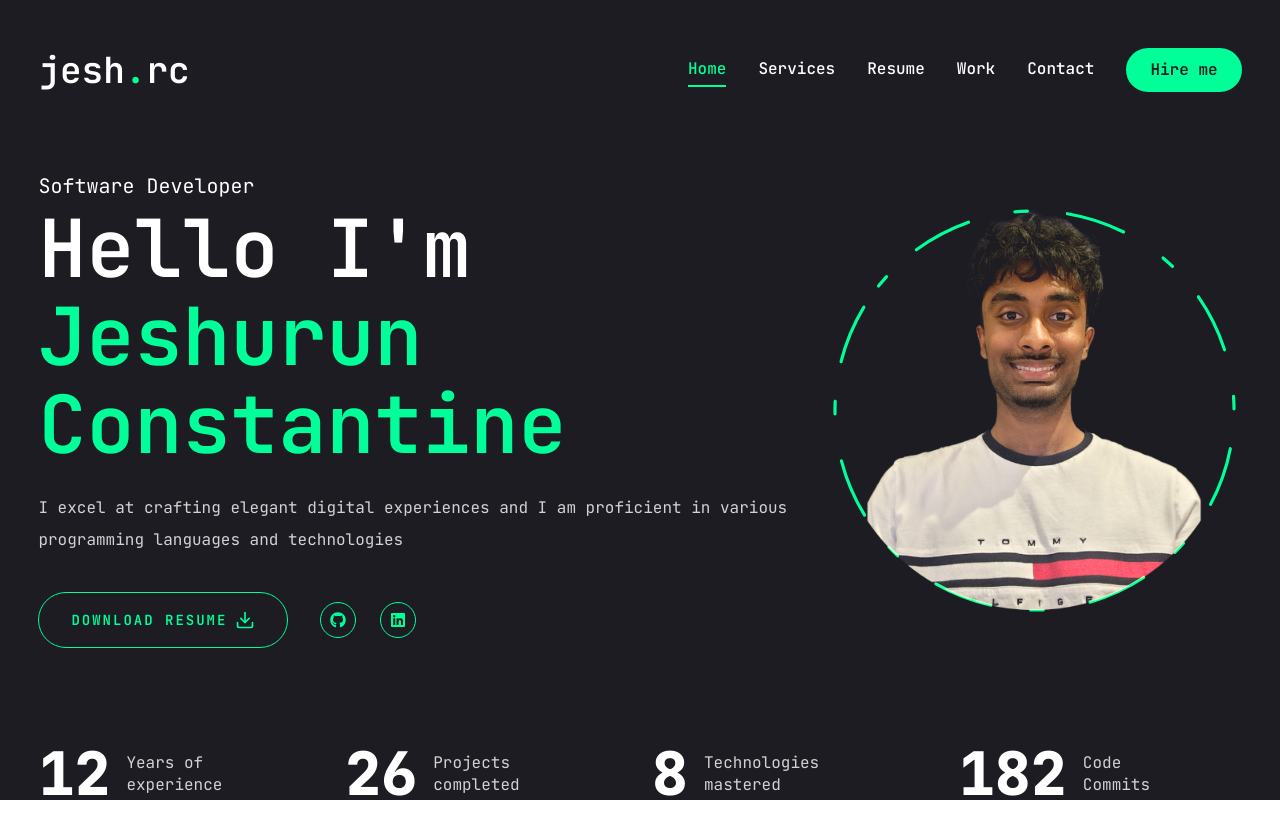
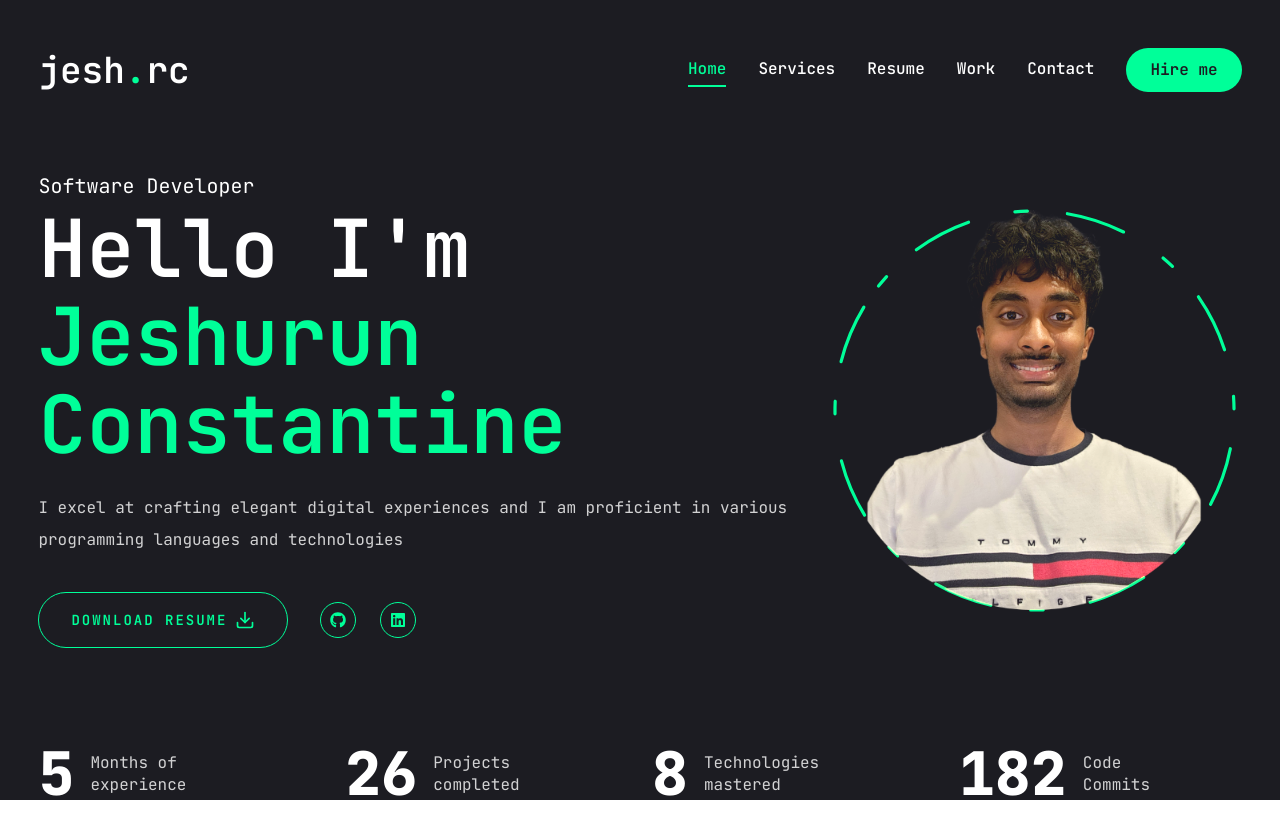
Before and after one commit to jesh-rc/Portfolio, a Next.js app: page / in a window 1280 px wide. Built offline with nearby package versions, Linux system fonts and the light colour scheme.

Commit message:
Updated Stats

```diff
--- a/components/ui/Stats.jsx
+++ b/components/ui/Stats.jsx
@@ -1,10 +1,11 @@
 "use client";
 import CountUp from "react-countup";
+import { useState, useEffect } from "react";
 
 const stats = [
     {
-        num: 12,
-        text: "Years of experience",
+        num: 5,
+        text: "Months of experience",
     },
     {
         num: 26,
```
